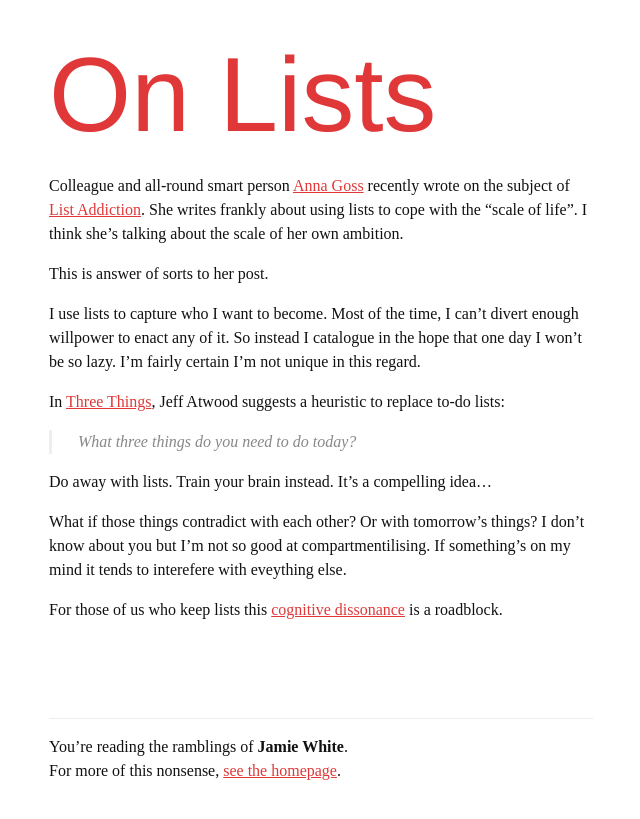
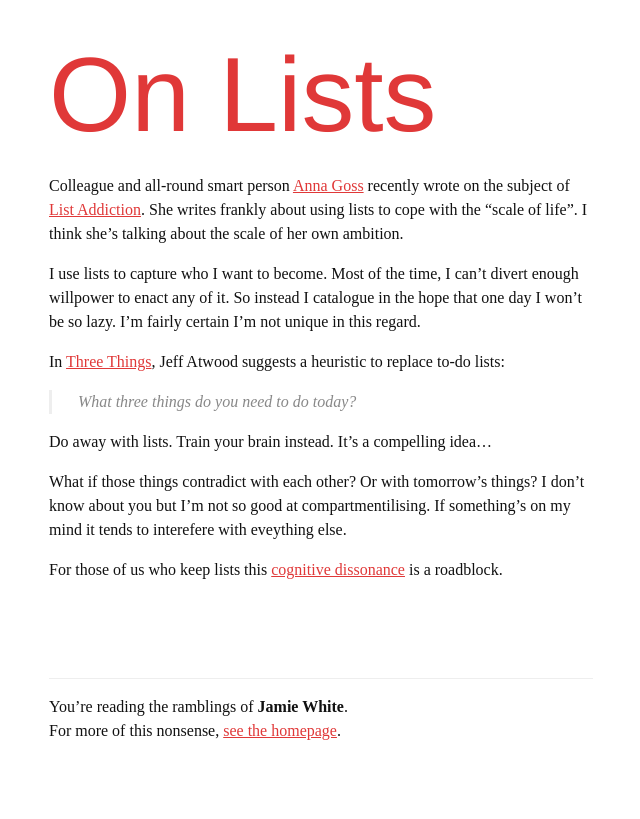
Before and after one commit to jgwhite/jgwhite.github.io, a Jekyll site: the page built from _posts/2014-04-23-on-lists.md, in a window 1280 px wide. Shown: the top 819 px of the page, without its empty margins (319-959 px from the left). Built offline with Jekyll 4.4.1, drawn with Linux system fonts in a browser that asks for light colours; some web fonts are replaced.

Commit message:
Tweak on lists

```diff
--- a/_posts/2014-04-23-on-lists.md
+++ b/_posts/2014-04-23-on-lists.md
@@ -7,8 +7,6 @@ Colleague and all-round smart person [Anna Goss][1] recently wrote on
 the subject of [List Addiction][2]. She writes frankly about using
 lists to cope with the “scale of life”. I think she’s talking about
 the scale of her own ambition.
-
-This is answer of sorts to her post.
 
 I use lists to capture who I want to become. Most of the time, I can’t
 divert enough willpower to enact any of it. So instead I catalogue in
```
